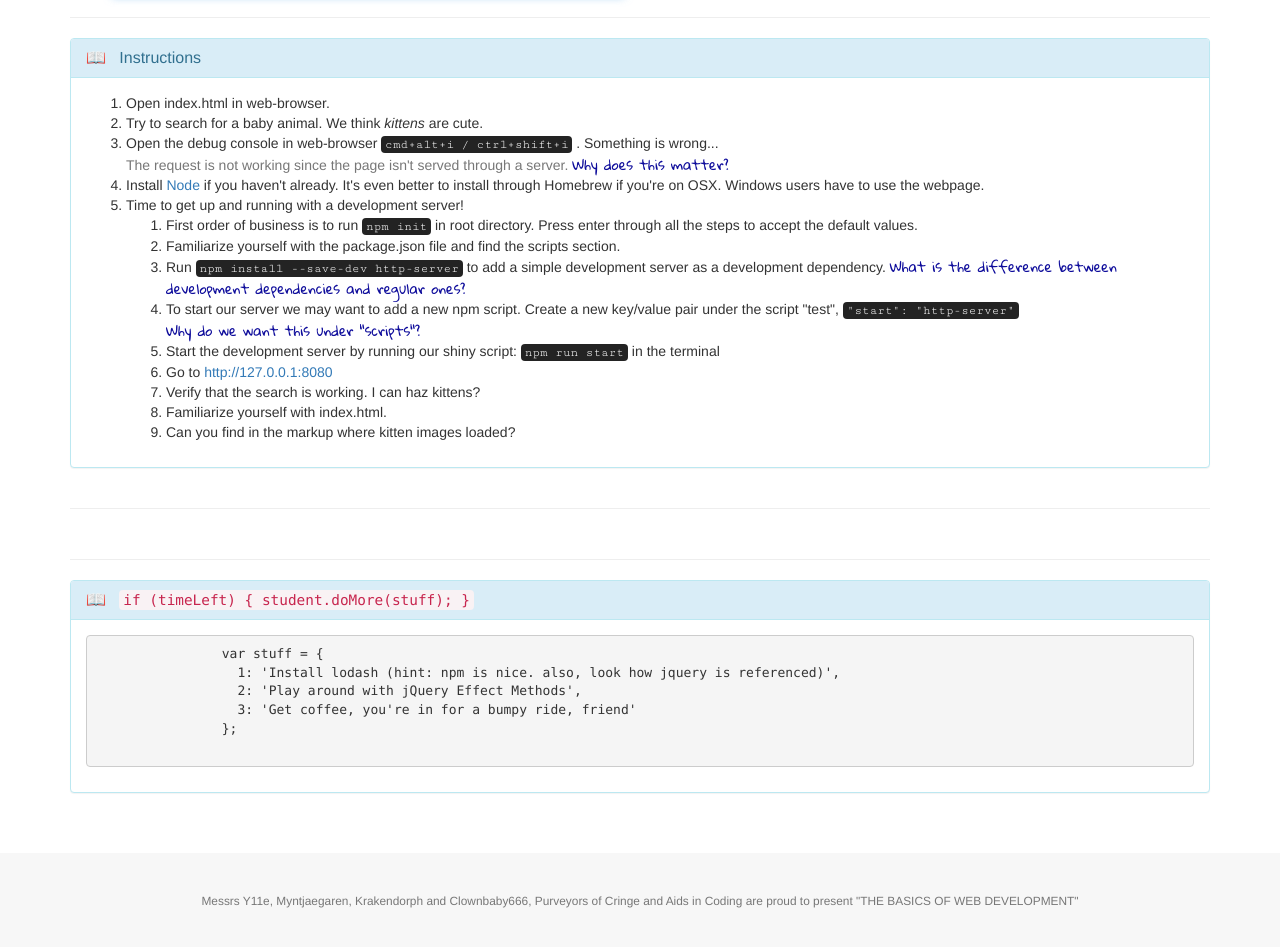
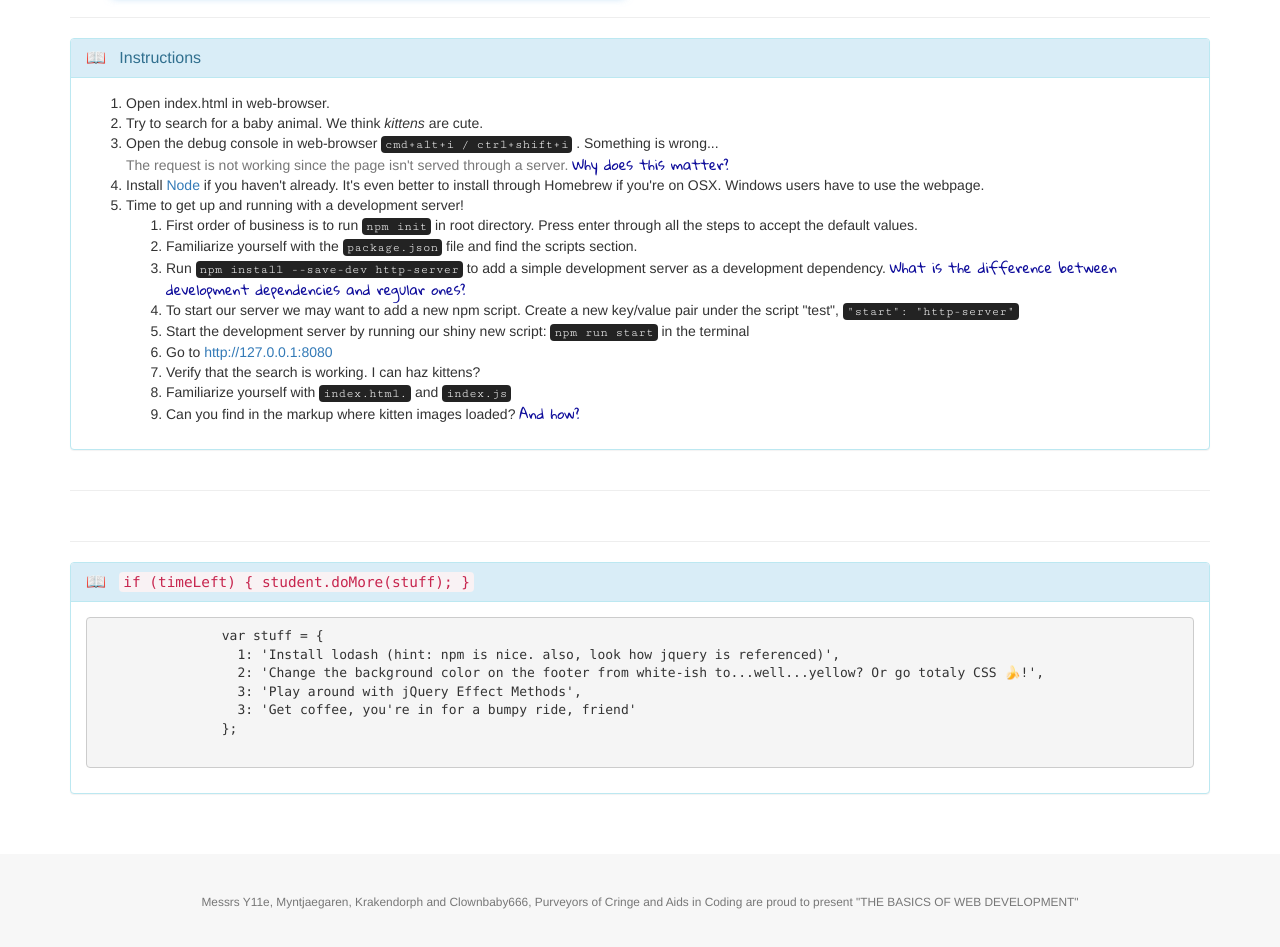
Before and after one commit to techbecca/app-webb-101, a plain HTML site: page lab1/index.html in a window 1280 px wide. Shown: the part 93-1040 px from the top of the page. Drawn offline with nearby package versions, Linux system fonts and the light colour scheme.

Commit message:
Updates to inted.html & remove package.json for lab1

```diff
--- a/lab1/index.html
+++ b/lab1/index.html
@@ -54,17 +54,17 @@
                             <li>First order of business is to run <code>npm init</code> in root directory.
                                 Press enter through all the steps to accept the default values.
                             </li>
-                            <li>Familiarize yourself with the package.json file and find the scripts section.</li>
+                            <li>Familiarize yourself with the <code>package.json</code> file and find the scripts section.</li>
                             <li>Run <code>npm install --save-dev http-server</code> to add a simple development server as a
                                 development dependency. <span class="question">What is the difference between development dependencies and regular ones?</span>
                             </li>
                             <li>To start our server we may want to add a new npm script.
-                                Create a new key/value pair under the script "test", <code>"start": "http-server"</code></li><span class="question">Why do we want this under "scripts"?</span>
-                            <li>Start the development server by running our shiny script: <code>npm run start</code> in the terminal</li>
+                                Create a new key/value pair under the script "test", <code>"start": "http-server"</code></li>
+                            <li>Start the development server by running our shiny new script: <code>npm run start</code> in the terminal</li>
                             <li>Go to <a href="http://127.0.0.1:8080">http://127.0.0.1:8080</a></li>
                             <li>Verify that the search is working. I can haz kittens?</li>
-                            <li>Familiarize yourself with index.html.</li>
-                            <li>Can you find in the markup where kitten images loaded?</li>
+                            <li>Familiarize yourself with <code>index.html.</code> and <code>index.js</code></li>
+                            <li>Can you find in the markup where kitten images loaded? <span class="question">And how?</span></li>
                         </ol>
                     </ol>
                 </div>
@@ -90,7 +90,8 @@
               <pre>
                 var stuff = {
                   1: 'Install lodash (hint: npm is nice. also, look how jquery is referenced)',
-                  2: 'Play around with jQuery Effect Methods',
+                  2: 'Change the background color on the footer from white-ish to...well...yellow? Or go totaly CSS 🍌!',
+                  3: 'Play around with jQuery Effect Methods',
                   3: 'Get coffee, you're in for a bumpy ride, friend'
                 };
               </pre>
@@ -109,7 +110,7 @@
     </div>
 </footer>
 
-<script src="node_modules/jquery/dist/jquery.min.js" charset="utf-8"></script>
+<script src="lib/jquery-3.1.1.js" charset="utf-8"></script>
 <script src="index.js" charset="utf-8"></script>
 </body>
 </html>
```
Also changed, not shown: lab1/package.json (deleted, +0 -15 lines).
